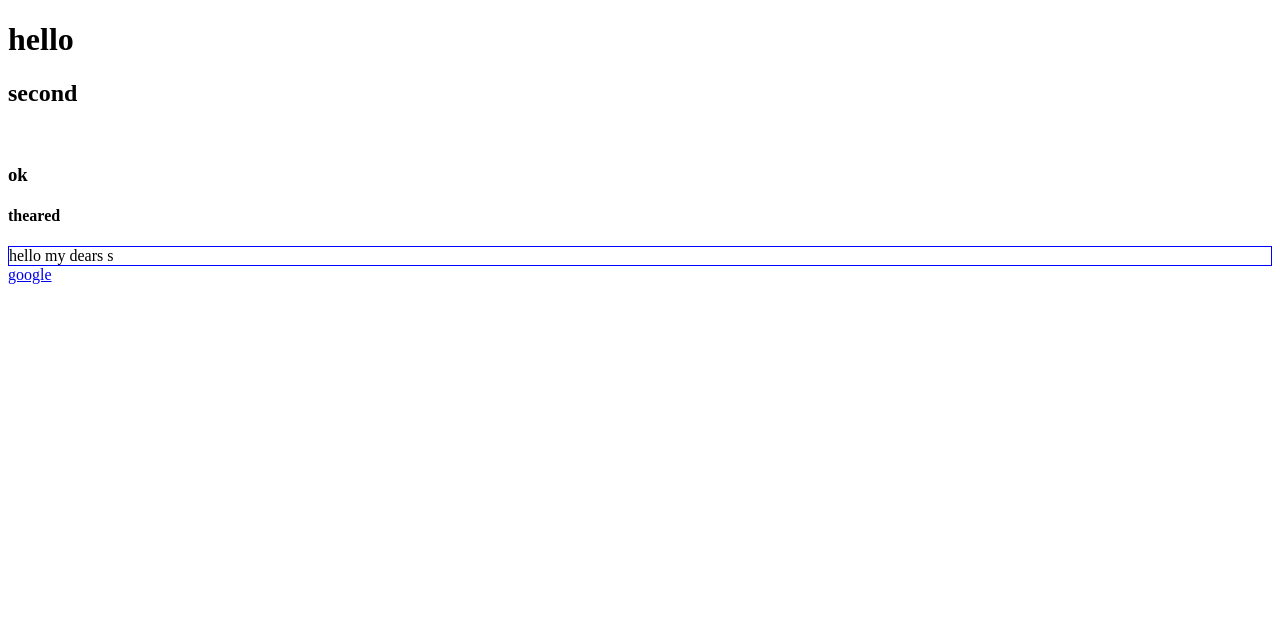
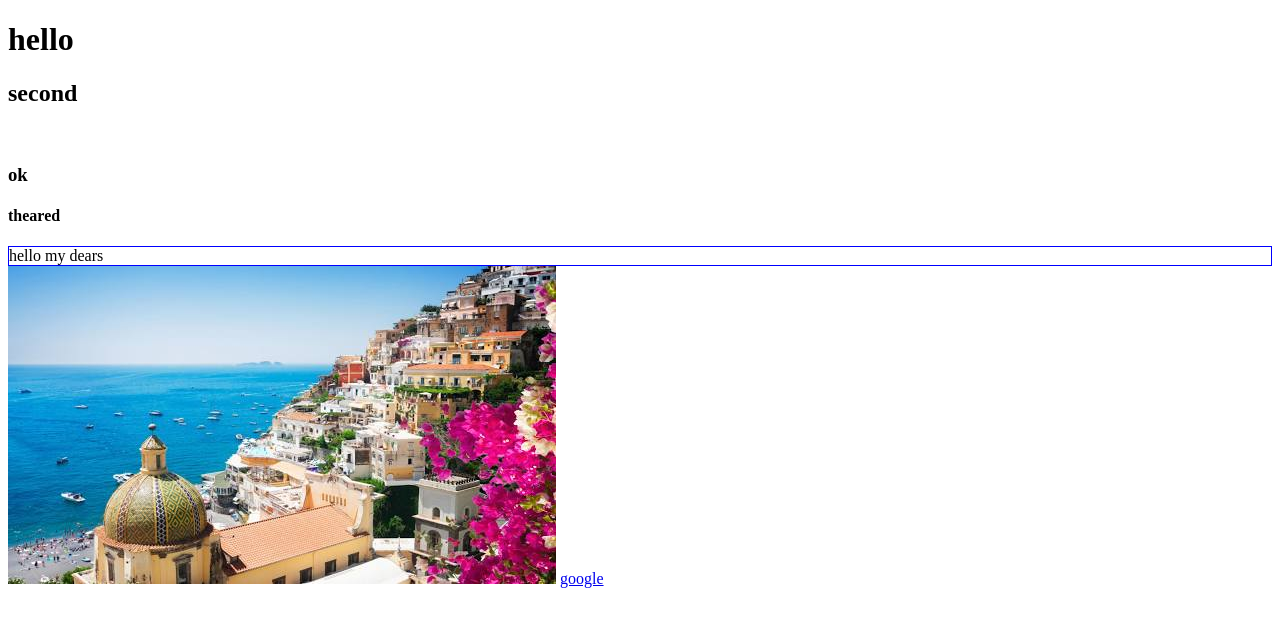
Before and after one commit to qutaia/qutaiba, a plain HTML site: page index.html in a window 1280 px wide. Drawn offline with Linux system fonts and the light colour scheme.

Commit message:
adding images

```diff
--- a/index.html
+++ b/index.html
@@ -15,9 +15,9 @@
         <div style ="border:1px solid blue;">
         hello my dears
 
-s
+
         </div>
-
+        <img src="/images/italy.jfif" alt="">
     <a href="https://google.com" target="_blank">google</a>
     <br>
        <a href="../2/2"
```
Also changed, not shown: images/italy.jfif (added).
